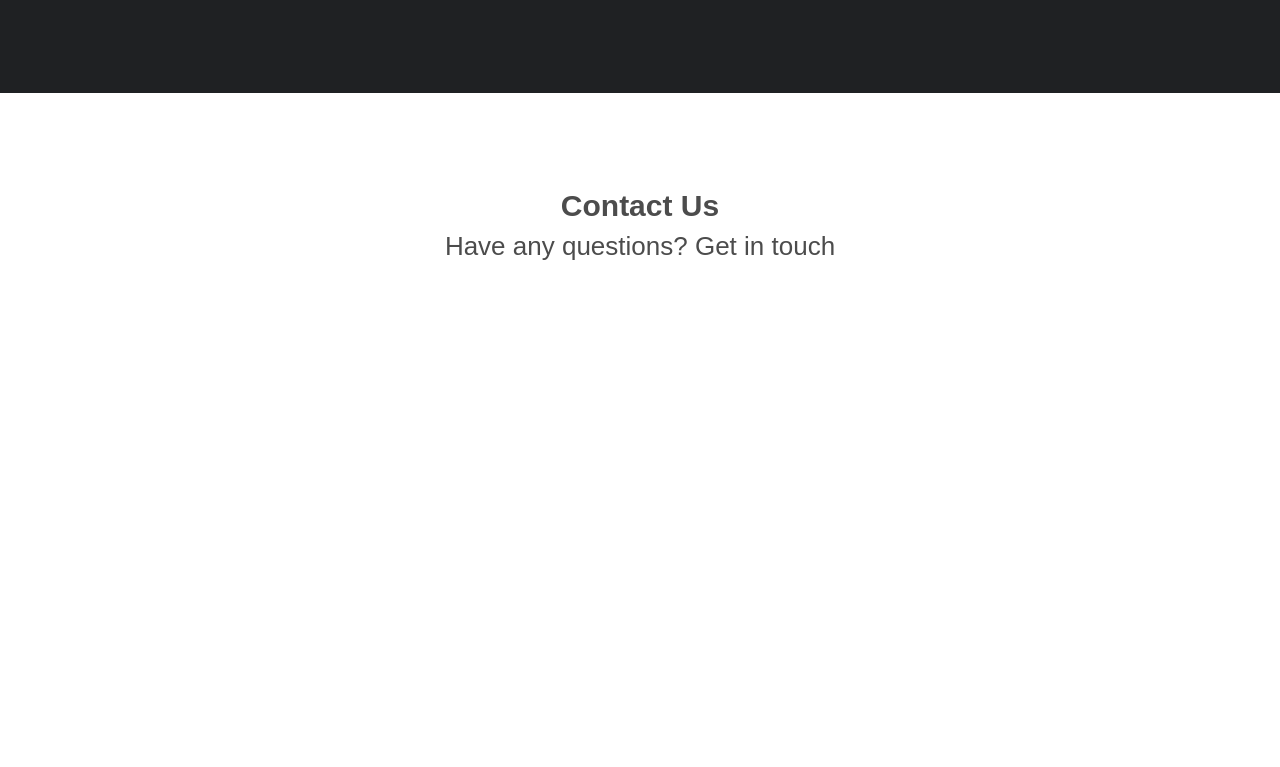
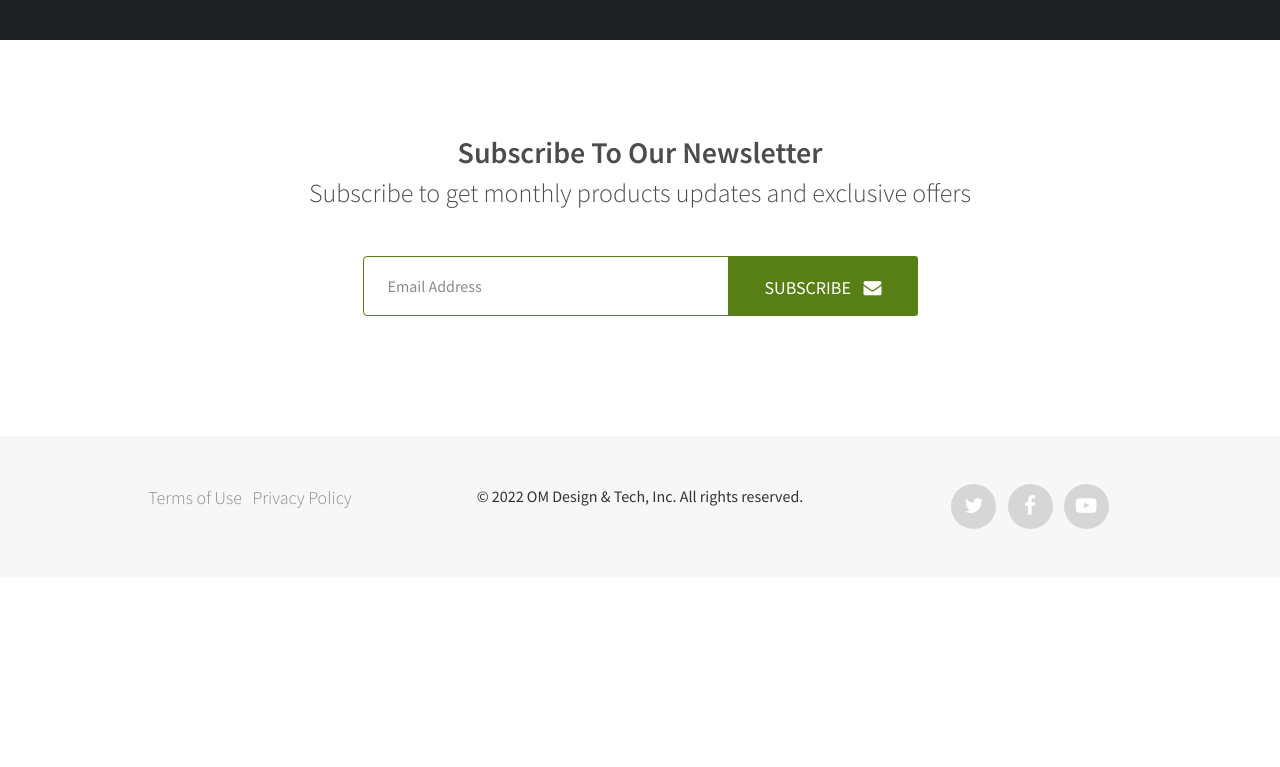
Before and after one commit to JoeyBarnes/my-om-website, a plain HTML site: page src/VendorDraft/index.html in a window 1280 px wide. Shown: the part 5373-6140 px from the top of the page. After the commit the page ends 5950 px from the top, so only its background shows below. Drawn offline with nearby package versions, Linux system fonts and the light colour scheme; files that its build step writes are made by us from their sources; no server answers.

Commit message:
Update index.html

```diff
--- a/src/VendorDraft/index.html
+++ b/src/VendorDraft/index.html
@@ -6,6 +6,8 @@
 <html>
 
 <head>
+
+<link href="http://fonts.googleapis.com/css?family=Source+Sans+Pro:400,600,300,700" rel="stylesheet">
 
 <meta charset="utf-8">
 
@@ -105,7 +107,7 @@
 
         <h2>Anytime. Anywhere.</h2>
 
-        <div class="play-btn"> <a href="#" class="play litebox-hero"><img src="img/play-btn.png" alt="play"></a> </div>
+        <div class="play-btn"> <a href="https://vimeo.com/109054393" class="play litebox-hero"><img src="img/play-btn.png" alt="play"></a> </div>
 
         <div class="cta-btn"> <a href="#" class="btn">GET STARTED</a>
 
@@ -872,7 +874,7 @@
 
 
 
-<section class="contact section-spacing text-center" id="contact">
+<section class="hidden" "contact section-spacing text-center" id="contact">
 
   <div class="container">
 
@@ -968,7 +970,7 @@
 
       </div>
 
-      <div class="col-md-4"> <x-smal>&copy; 2022 OM Design & Tech, Inc. All rights reserved.</x-small></div>
+      <div class="col-md-4"> <x-small>&copy; 2022 OM Design & Tech, Inc. All rights reserved.</x-small></div>
 
       <div class="col-md-4">
 
@@ -978,11 +980,11 @@
 
         <ul class="social">
 
-          <li><a href="https://www.facebook.com/omdesignandtech/"><i class="fab fa-facebook-f"></i></a>
+          <li><a href="https://twitter.com/" target="_blank"><i class="fa fa-twitter"></i></a></li>
 
-          <li><a href="https://www.instagram.com/omdesignandtech/"><i class="fab fa-instagram"></i></a>
+          <li><a href="https://www.facebook.com/" target="_blank"><i class="fa fa-facebook"></i></a></li>
 
-          <li><a href="https://www.omdesignandtech.com/post/xrandcostoverrun"><i class="fas fa-blog"></i></a>
+          <li><a href="https://www.youtube.com/" target="_blank"><i class="fa fa-youtube-play"></i></a></li>
 
         </ul>
 
@@ -1032,7 +1034,7 @@
 
 
 
-        <div class="hidden" "contact-form text-center">
+        <div class="contact-form text-center">
 
           <header class="section-header"> <img src="img/support-icon.svg" alt="support icon">
 
@@ -1116,6 +1118,10 @@
 
 <script src="js/main.js"></script>
 
+<script src="<iframe src="https://www.google.com/maps/embed?pb=!1m18!1m12!1m3!1d220448.6973072067!2d-97.89348595566436!3d30.30798270928183!2m3!1f0!2f0!3f0!3m2!1i1024!2i768!4f13.1!3m3!1m2!1s0x8644b599a0cc032f%3A0x5d9b464bd469d57a!2sAustin%2C%20TX!5e0!3m2!1sen!2sus!4v1661962084265!5m2!1sen!2sus" width="600" height="450" style="border:0;" allowfullscreen="" loading="lazy" referrerpolicy="no-referrer-when-downgrade"></iframe>"></script>
+
+<script src="js/gmap.js"></script>
+
 </body>
 
 </html>
```
